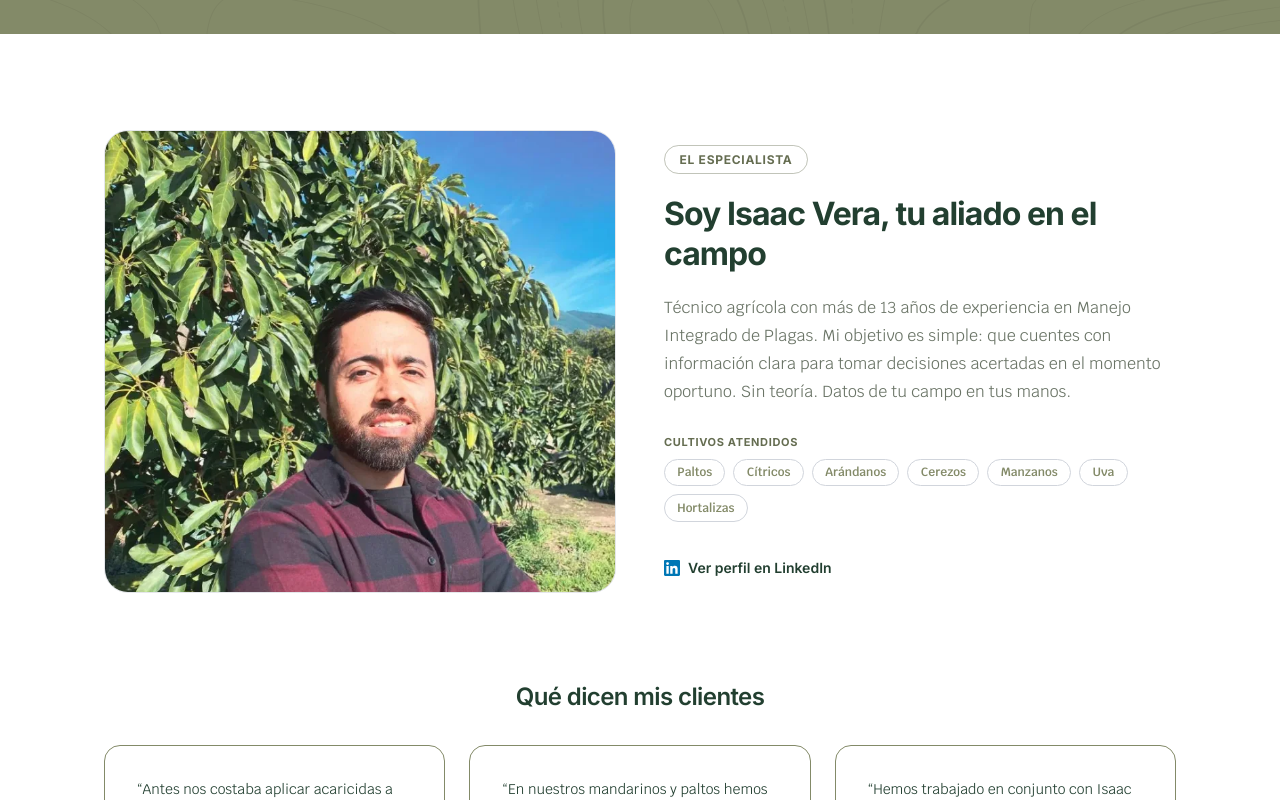
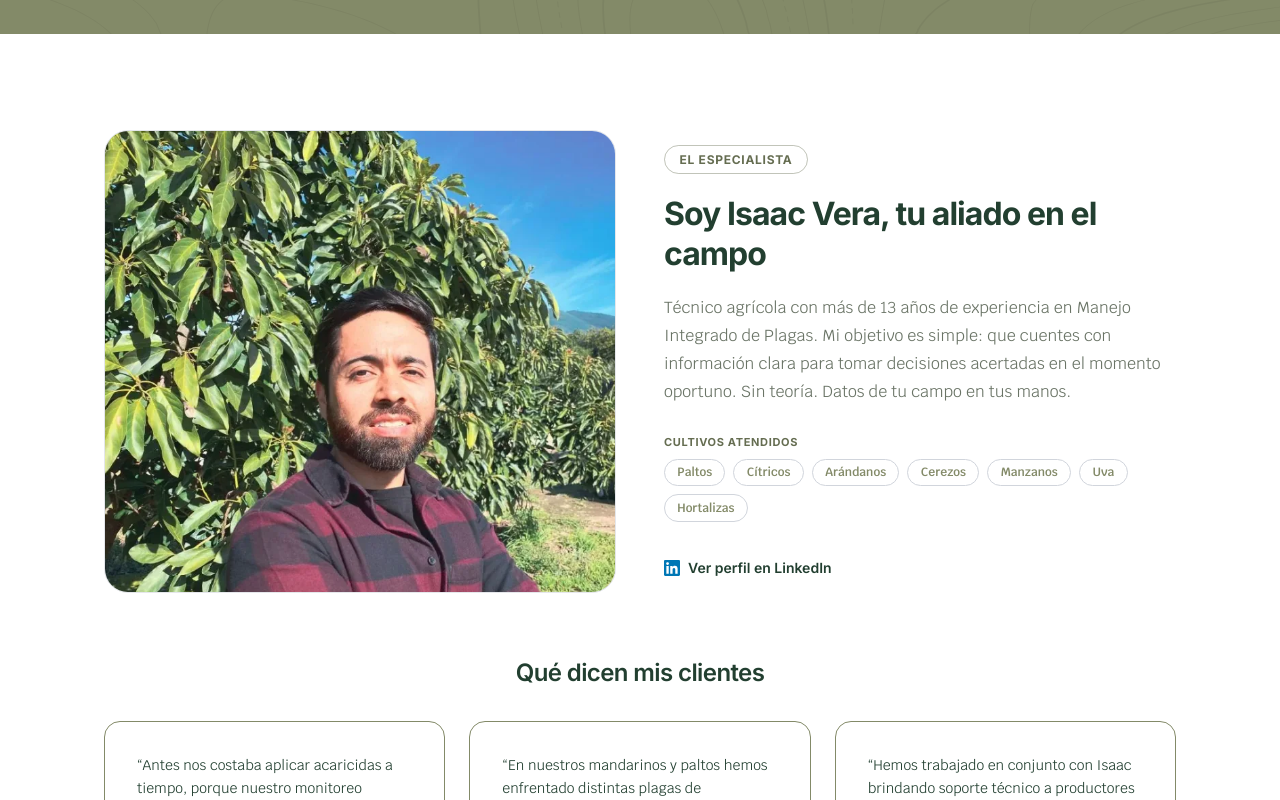
Before and after one commit to MR-Thunderbolts/GreenMip.v2, a Svelte app: page / in a window 1280 px wide. Shown: the part 3440-4240 px from the top of the page. Built offline with nearby package versions, Linux system fonts and the light colour scheme.

Commit message:
fix: reducir aún más el gap entre bloque de Isaac Vera y testimonios (gap-14 -> gap-8)

```diff
--- a/src/components/sections/AboutTestimonials.svelte
+++ b/src/components/sections/AboutTestimonials.svelte
@@ -7,7 +7,7 @@
 </script>
 
 <section id="sobre-isaac" class="bg-white w-full py-16 md:py-24">
-  <Container class="flex flex-col gap-14">
+  <Container class="flex flex-col gap-8">
 
     <!-- Row 1: About Advisor -->
     <div class="grid grid-cols-1 lg:grid-cols-2 gap-12 items-center">
```
